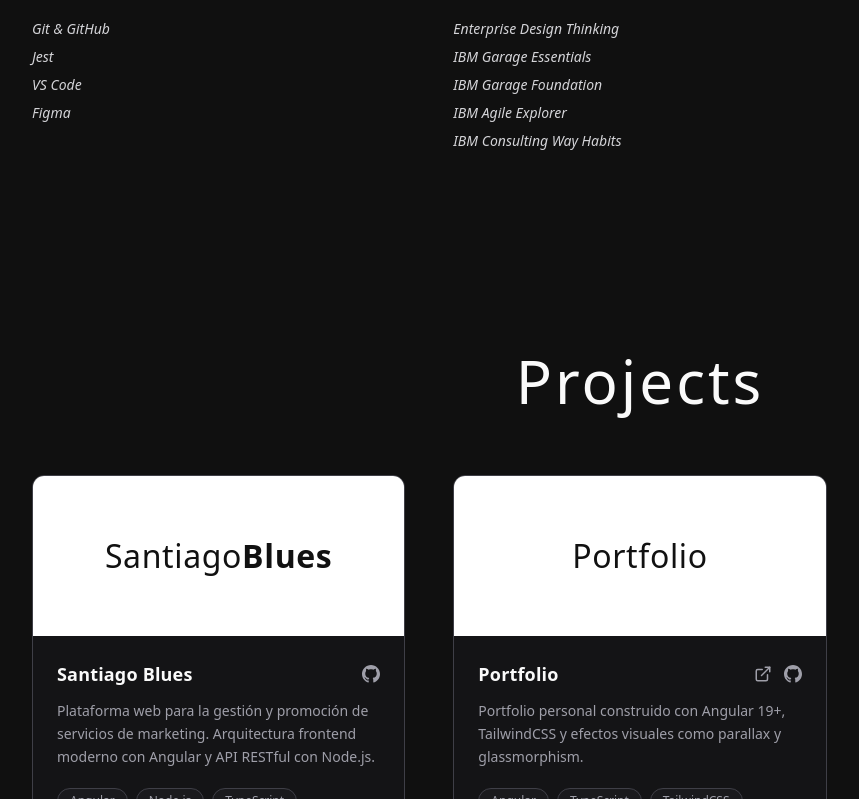
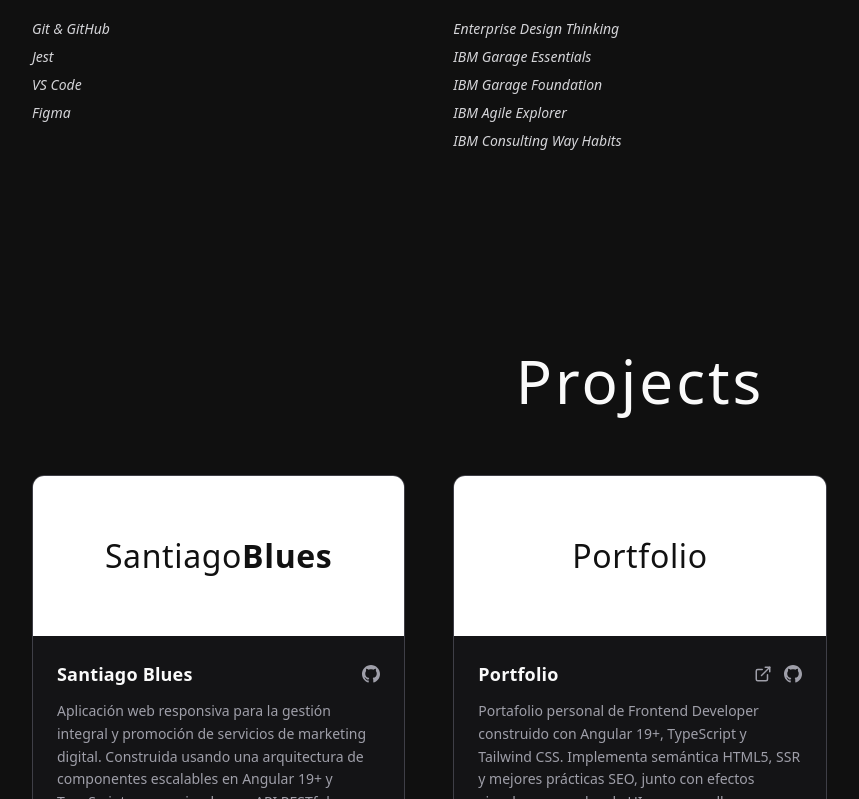
Before and after one commit to AlvaroPdev/portfolio, an Angular app: page / in a window 1280 px wide. Shown: the part 2001-2800 px from the top of the page, without its empty margins (0-859 px from the left). Built offline with nearby package versions, Linux system fonts and the light colour scheme; a web font is replaced by a local one.

Commit message:
feat(seo): add sitemap, robots, schema JSON-LD, semantic tags and expanded keywords

```diff
--- a/src/app/app.html
+++ b/src/app/app.html
@@ -1,10 +1,16 @@
+<header>
     <app-navbar />
     <app-cv-download-button />
+</header>
+<main>
     <app-hero />
     <app-about />
     <app-skills />
     <app-projects />
+</main>
 @if (false) {
+<footer>
     <app-footer />
     <app-contact />
+</footer>
 }
--- a/src/app/components/about/about.html
+++ b/src/app/components/about/about.html
@@ -1,4 +1,4 @@
-<div id="about" class="about-container" appScrollReveal>
+<section id="about" class="about-container" appScrollReveal>
     <h2 class="about-title">About</h2>
 
     <div class="about-grid">
@@ -54,4 +54,4 @@
             <p><i>Moda y Música</i></p>
         </div>
     </div>
-</div>
+</section>
--- a/src/app/components/hero/hero.css
+++ b/src/app/components/hero/hero.css
@@ -8,7 +8,7 @@
     @apply flex flex-col md:flex-row items-start md:items-end gap-4 md:gap-8;
 }
 
-.name-section h1 {
+h1.name-section {
     @apply text-6xl md:text-8xl lg:text-9xl leading-none m-0 text-zinc-50;
 }
 
--- a/src/app/components/hero/hero.html
+++ b/src/app/components/hero/hero.html
@@ -1,11 +1,8 @@
-<div id="hero" class="hero-container" appScrollReveal>
+<section id="hero" class="hero-container" appScrollReveal>
     <div class="hero-content">
-        <div class="name-title-wrapper">
-            <div class="name-section">
-                <h1>Alvaro</h1>
-                <h1>Paredes C.</h1>
-            </div>
+        <header class="name-title-wrapper">
+            <h1 class="name-section">Alvaro <br> Paredes C.</h1>
             <p> Frontend Developer | Angular | IBM </p>
-        </div>
+        </header>
     </div>
-</div>
+</section>
--- a/src/app/components/projects/projects.html
+++ b/src/app/components/projects/projects.html
@@ -1,4 +1,4 @@
-<div id="projects" class="projects-container" appScrollReveal>
+<section id="projects" class="projects-container" appScrollReveal>
     <h2 class="projects-title">Projects</h2>
     <div class="projects-grid">
         @for (project of projects; track project.title) {
@@ -7,4 +7,4 @@
             [techTags]="project.techTags" />
         }
     </div>
-</div>
+</section>
--- a/src/app/components/projects/projects.ts
+++ b/src/app/components/projects/projects.ts
@@ -23,14 +23,14 @@
       previewTitle: 'Santiago<strong>Blues</strong>',
       title: 'Santiago Blues',
       description:
-        'Plataforma web para la gestión y promoción de servicios de marketing. Arquitectura frontend moderno con Angular y API RESTful con Node.js.',
+        'Aplicación web responsiva para la gestión integral y promoción de servicios de marketing digital. Construida usando una arquitectura de componentes escalables en Angular 19+ y TypeScript, consumiendo una API RESTful desarrollada con Node.js y MongoDB.',
       githubUrl: 'https://github.com/AlvaroPdev/SantiagoBlues',
       techTags: ['Angular', 'Node.js', 'TypeScript', 'MongoDB'],
     },
     {
       title: 'Portfolio',
       description:
-        'Portfolio personal construido con Angular 19+, TailwindCSS y efectos visuales como parallax y glassmorphism.',
+        'Portafolio personal de Frontend Developer construido con Angular 19+, TypeScript y Tailwind CSS. Implementa semántica HTML5, SSR y mejores prácticas SEO, junto con efectos visuales avanzados de UI como parallax y glassmorphism.',
       githubUrl: 'https://github.com/AlvaroPdev/portfolio',
       liveUrl: 'https://alvaroparedes.vercel.app',
       techTags: ['Angular', 'TypeScript', 'TailwindCSS'],
--- a/src/app/components/skills/skills.html
+++ b/src/app/components/skills/skills.html
@@ -1,4 +1,4 @@
-<div id="skills" class="skills-container" appScrollReveal>
+<section id="skills" class="skills-container" appScrollReveal>
     <h2 class="skills-title">Skills</h2>
 
     <div class="skills-grid">
@@ -51,4 +51,4 @@
                     rel="noopener"><i>IBM Consulting Way Habits</i></a></p>
         </div>
     </div>
-</div>
+</section>
--- a/src/app/shared/cv-download-button/cv-download-button.html
+++ b/src/app/shared/cv-download-button/cv-download-button.html
@@ -1,12 +1,13 @@
 <!-- Desktop button (bottom-right of hero, positioned by parent) -->
-<button class="cv-btn" (click)="openModal()">
-    <span class="material-icons cv-icon">file_download</span>
+<button class="cv-btn" (click)="openModal()" aria-label="Descargar mi Curriculum Vitae">
+    <span class="material-icons cv-icon" aria-hidden="true">file_download</span>
     Descargar CV
 </button>
 
 <!-- Mobile floating button -->
-<button class="cv-btn-mobile" [class.compact]="scrolled" (click)="openModal()">
-    <span class="material-icons cv-icon">file_download</span>
+<button class="cv-btn-mobile" [class.compact]="scrolled" (click)="openModal()"
+    aria-label="Descargar mi Curriculum Vitae">
+    <span class="material-icons cv-icon" aria-hidden="true">file_download</span>
     <span class="cv-btn-label">Descargar CV</span>
 </button>
 
@@ -14,8 +15,8 @@
 @if (modalOpen) {
 <div class="modal-overlay" [class.closing]="closing" (click)="closeModal()">
     <div class="modal" (click)="$event.stopPropagation()">
-        <button class="modal-close" (click)="closeModal()">
-            <span class="material-icons">close</span>
+        <button class="modal-close" (click)="closeModal()" aria-label="Cerrar modal">
+            <span class="material-icons" aria-hidden="true">close</span>
         </button>
         <p class="modal-title">Selecciona el idioma</p>
         <div class="modal-options">
--- a/src/index.html
+++ b/src/index.html
@@ -1,10 +1,11 @@
 <!doctype html>
-<html lang="en">
+<html lang="es">
 
 <head>
   <meta charset="utf-8">
   <title>Alvaro Paredes — Frontend Developer | Angular · IBM</title>
   <base href="/">
+  <link rel="canonical" href="https://alvaroparedes.vercel.app/" />
   <meta name="viewport" content="width=device-width, initial-scale=1">
   <meta name="color-scheme" content="dark">
   <meta name="description"
@@ -16,6 +17,34 @@
   <meta property="og:image" content="https://alvaroparedes.vercel.app/Banner.jpg">
   <meta property="og:image:width" content="1200">
   <meta property="og:image:height" content="630">
+
+  <!-- Twitter Meta Tags -->
+  <meta name="twitter:card" content="summary_large_image">
+  <meta property="twitter:domain" content="alvaroparedes.vercel.app">
+  <meta property="twitter:url" content="https://alvaroparedes.vercel.app/">
+  <meta name="twitter:title" content="Alvaro Paredes — Frontend Developer | Angular · IBM">
+  <meta name="twitter:description" content="Construyo interfaces modernas con Angular 19+ en IBM. Especializado en microfrontends, TypeScript y UI enterprise.">
+  <meta name="twitter:image" content="https://alvaroparedes.vercel.app/Banner.jpg">
+
+  <!-- JSON-LD Schema.org -->
+  <script type="application/ld+json">
+    {
+      "@context": "https://schema.org",
+      "@type": "Person",
+      "name": "Alvaro Paredes C.",
+      "jobTitle": "Frontend Developer",
+      "url": "https://alvaroparedes.vercel.app",
+      "sameAs": [
+        "https://www.linkedin.com/in/alvaropdev/",
+        "https://github.com/AlvaroPdev"
+      ],
+      "worksFor": {
+        "@type": "Organization",
+        "name": "IBM"
+      },
+      "knowsAbout": ["Angular", "TypeScript", "Node.js", "Microfrontends", "UI/UX"]
+    }
+  </script>
   <link rel="icon" href="data:,">
   <link href="https://fonts.cdnfonts.com/css/switzer" rel="stylesheet">
   <link href="https://fonts.googleapis.com/icon?family=Material+Icons" rel="stylesheet">
```
Also changed, not shown: public/robots.txt (added), 1 other file (tests, documents, lock files or other folders). Lines whose indentation alone changed are shown as unchanged.
